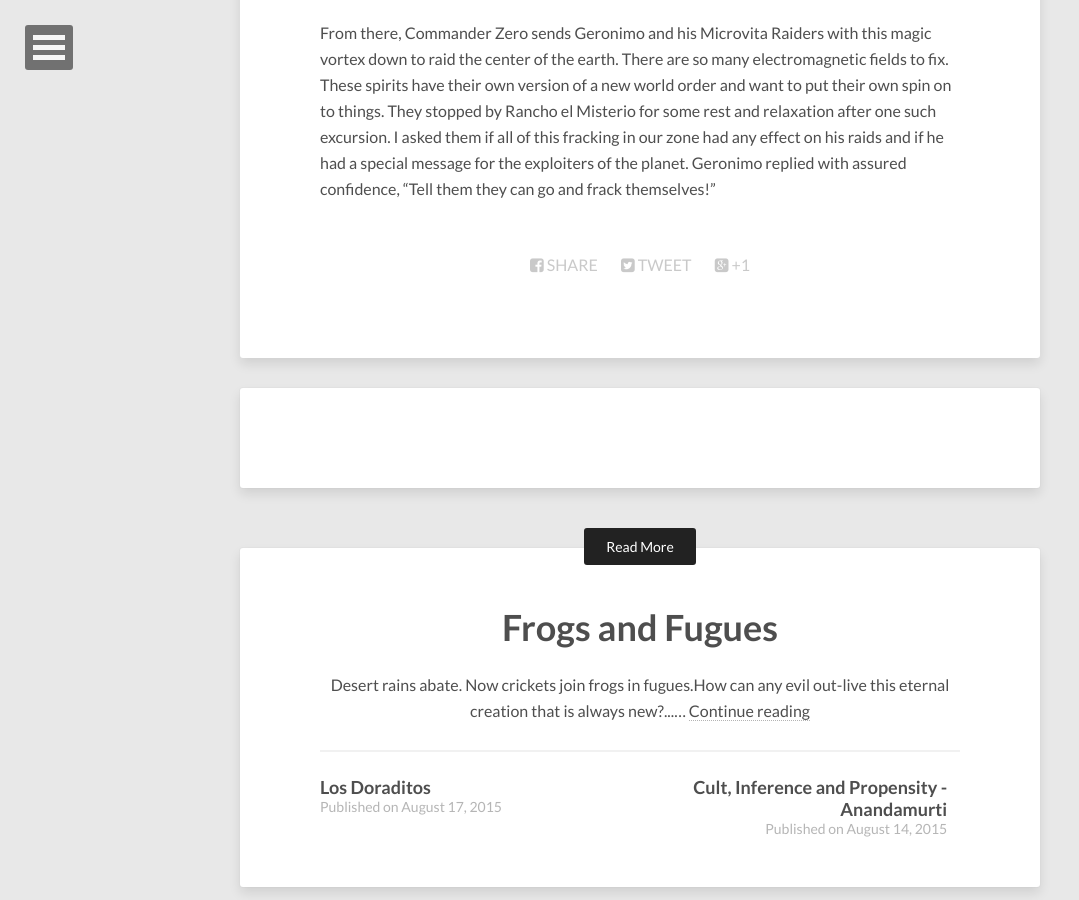
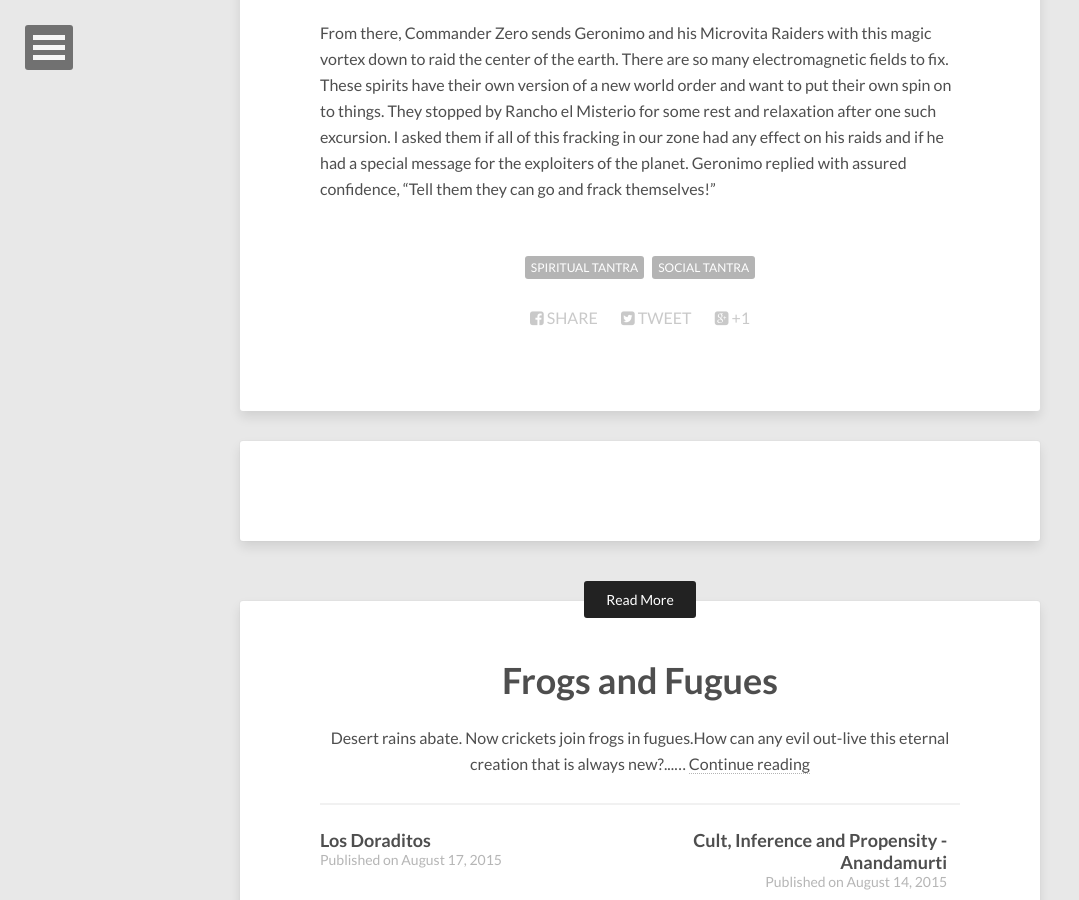
Before and after one commit to anandamurtiidiscursos/anandamurtiidiscursos.github.io, a Jekyll site: the page built from _posts/2015-08-27-geronimo.md, in a window 1280 px wide and 900 px high, scrolled down 596 px. Shown: the whole window, without its empty margins (0-1079 px from the left). Built offline with Jekyll 4.4.1, drawn with Linux system fonts in a browser that asks for light colours; nearby versions of some CDN libraries; comment, search, counter and statistics services are not loaded.

Commit message:
Updated 2015-08-27-geronimo.md

```diff
--- a/_posts/2015-08-27-geronimo.md
+++ b/_posts/2015-08-27-geronimo.md
@@ -2,7 +2,9 @@
 layout: post
 comment: true
 title: Urgent Channel Om Update
-tags: null
+tags:
+  - Spiritual Tantra
+  - Social Tantra
 published: true
 ---
 
```
